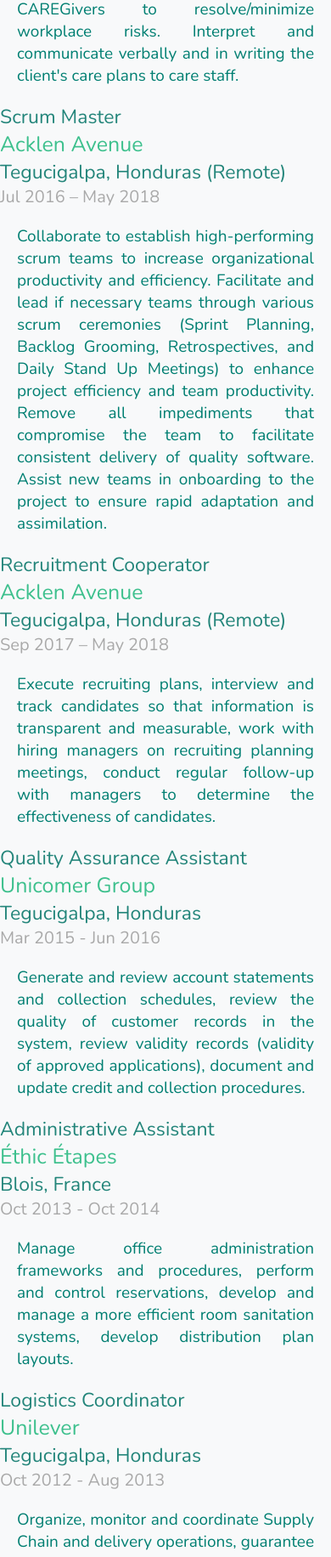
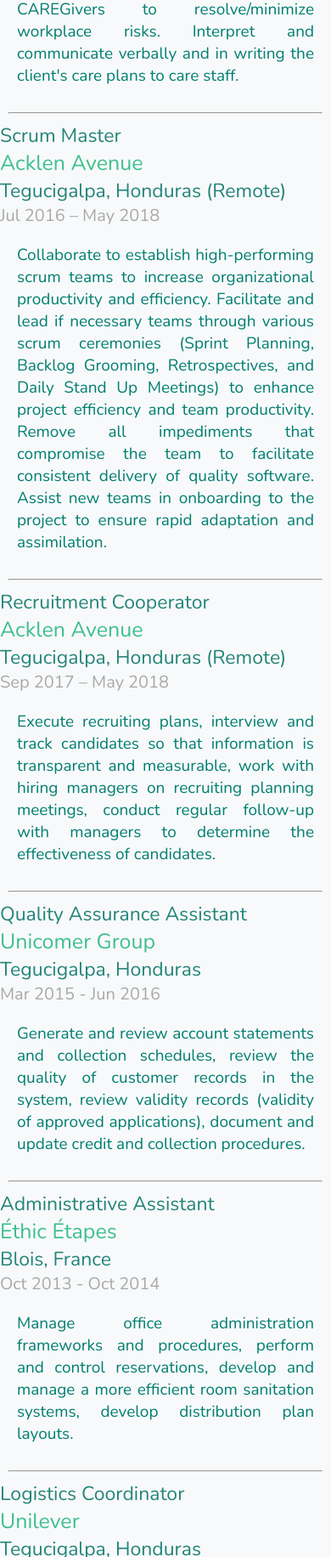
Before and after one commit to arturo-caceres/portfolio, a plain HTML site: page about.html in a window 390 px wide. Shown: the part 873-2705 px from the top of the page at 85% size. Drawn offline with nearby package versions, Linux system fonts and the light colour scheme.

Commit message:
update on about.html and about.css - Responsive Layout

```diff
--- a/about.css
+++ b/about.css
@@ -41,6 +41,10 @@ p {
 .period {
   color: darkgray;
   font-size: 20px;
+}
+
+hr {
+  margin: 10px;
 }
 
 #curriculum {
--- a/about.html
+++ b/about.html
@@ -49,7 +49,7 @@
         to resolve/minimize workplace risks. Interpret and communicate verbally
         and in writing the client's care plans to care staff.
       </p>
-
+      <hr />
       <div class="job-title">Scrum Master</div>
       <div class="workplace">Acklen Avenue</div>
       <div class="country">Tegucigalpa, Honduras (Remote)</div>
@@ -64,7 +64,7 @@
         software. Assist new teams in onboarding to the project to ensure rapid
         adaptation and assimilation.
       </p>
-
+      <hr />
       <div class="job-title">Recruitment Cooperator</div>
       <div class="workplace">Acklen Avenue</div>
       <div class="country">Tegucigalpa, Honduras (Remote)</div>
@@ -75,7 +75,7 @@
         recruiting planning meetings, conduct regular follow-up with managers to
         determine the effectiveness of candidates.
       </p>
-
+      <hr />
       <div class="job-title">Quality Assurance Assistant</div>
       <div class="workplace">Unicomer Group</div>
       <div class="country">Tegucigalpa, Honduras</div>
@@ -86,7 +86,7 @@
         (validity of approved applications), document and update credit and
         collection procedures.
       </p>
-
+      <hr />
       <div class="job-title">Administrative Assistant</div>
       <div class="workplace">Éthic Étapes</div>
       <div class="country">Blois, France</div>
@@ -96,7 +96,7 @@
         control reservations, develop and manage a more efficient room
         sanitation systems, develop distribution plan layouts.
       </p>
-
+      <hr />
       <div class="job-title">Logistics Coordinator</div>
       <div class="workplace">Unilever</div>
       <div class="country">Tegucigalpa, Honduras</div>
@@ -109,7 +109,7 @@
         of distribution center stocks as requested by client necessities,
         formulate precise reports for national and international supervisors.
       </p>
-
+      <hr />
       <div class="cv">
         <a href="assets/cv.pdf" download
           ><i class="fas fa-file-alt fa-2x"></i></a
```
